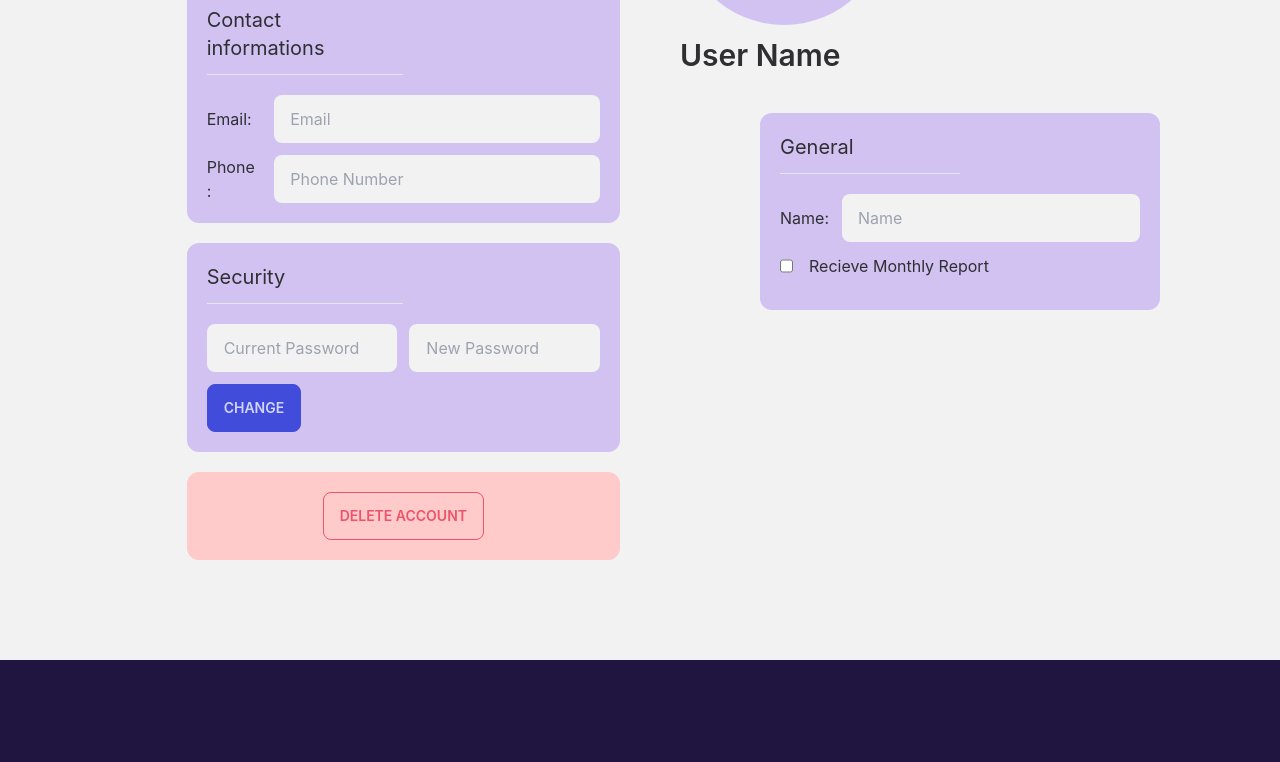
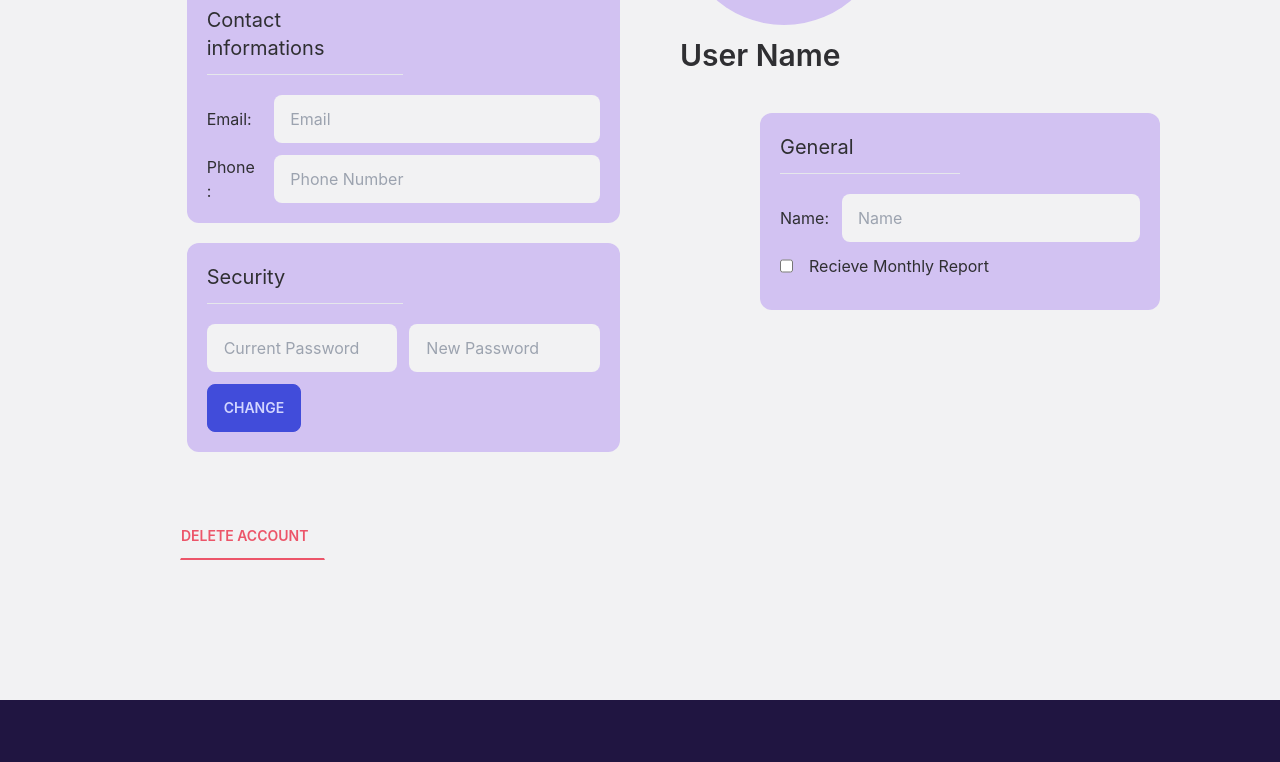
Before and after one commit to shahadat2772/shohoj-pay-client, a React (Create React App) app: page /settings in a window 1280 px wide. Shown: the part 423-1185 px from the top of the page. Built offline with nearby package versions, Linux system fonts and the light colour scheme; no server answers.

Commit message:
delete btn style updated

```diff
--- a/src/Components/Pages/Settings/Settings.js
+++ b/src/Components/Pages/Settings/Settings.js
@@ -125,8 +125,8 @@ const Settings = () => {
                 </div>
 
                 {/* delete div */}
-                <div className='w-full flex justify-center items-center p-5 w-full lg:w-10/12 place-self-end  mr-0 bg-red-200 rounded-xl'>
-                    <button type="submit" className='btn btn-outline btn-error '>Delete Account</button>
+                <div className='p-5 lg:px-20 lg:py-10 '>
+                    <button className='btn pl-0 text-error btn-ghost border-b-2 border-b-error rounded-none'>Delete Account</button>
 
                 </div>
             </div>
```
